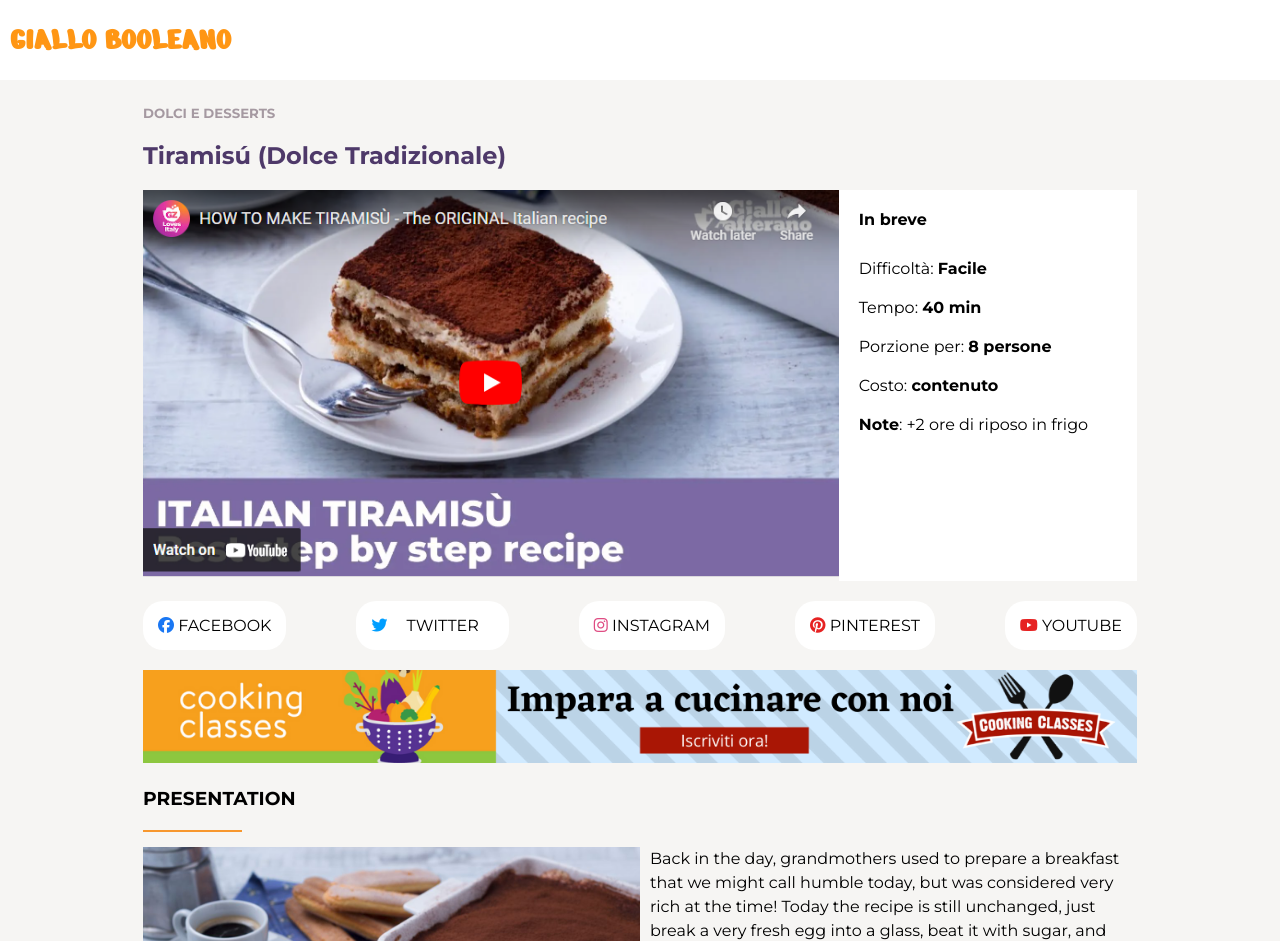
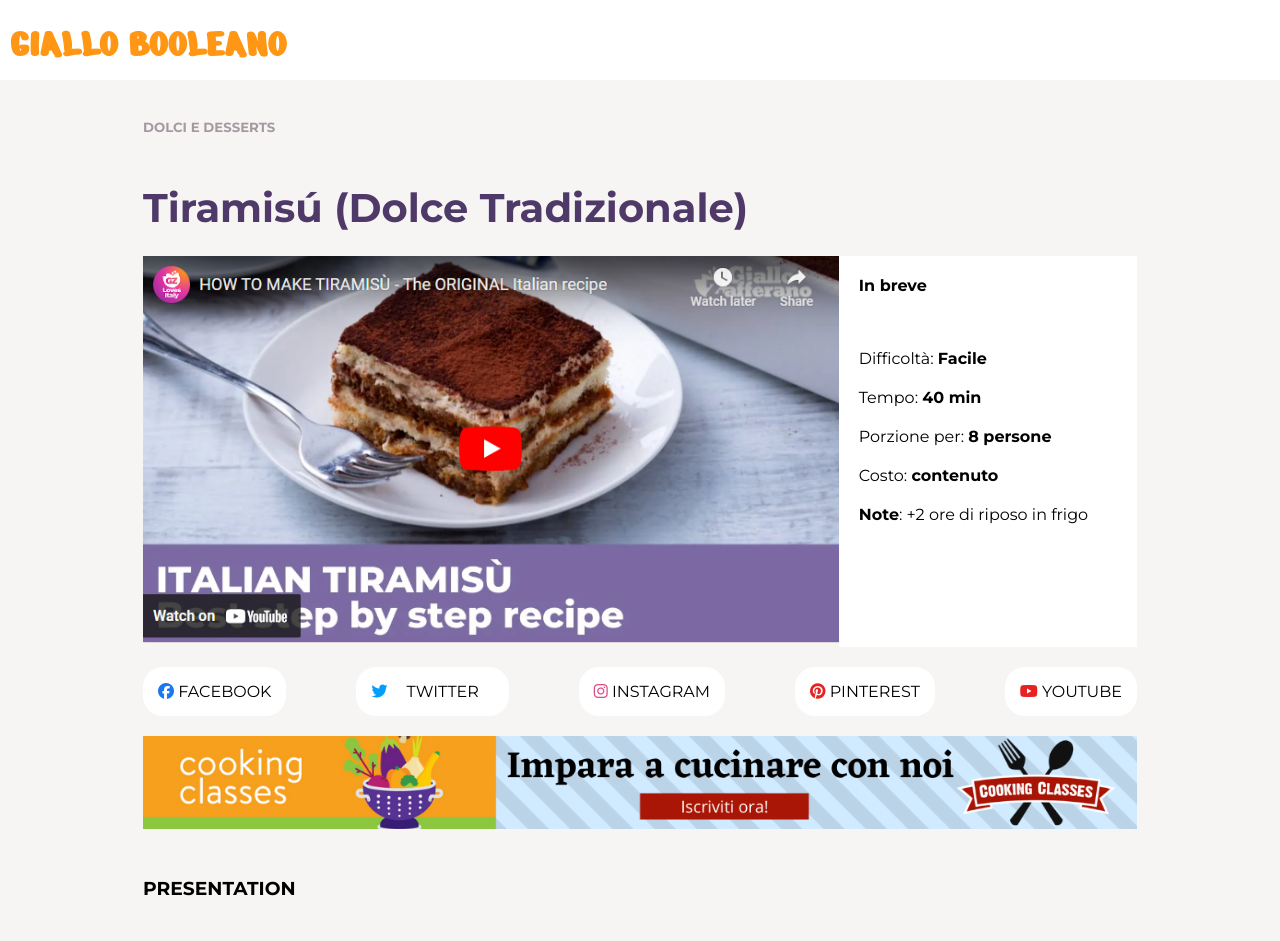
Before and after one commit to giovannidibello/htmlcss-responsive-layout, a plain HTML site: page index.html in a window 1280 px wide. Shown: the top 941 px of the page. Drawn offline with Linux system fonts and the light colour scheme.

Commit message:
add padding and font-size responsive

```diff
--- a/css/style.css
+++ b/css/style.css
@@ -31,6 +31,7 @@ h1 {
     font-family: "Nerko One", cursive;
     color: #ff9614;
     text-align: center;
+    font-size: 40px;
     padding: 20px 0;
 }
 
@@ -182,23 +183,6 @@ ul li {
     padding: 15px 0;
 }
 
-
-
-
-
-
-
-
-
-
-
-
-
-
-
-
-
-
 /*************************************************
     VERSIONE TABLET (sopra i 768px)
  *************************************************/
@@ -216,6 +200,15 @@ ul li {
 
     /* section ricetta */
 
+    h2 {
+        font-size: 2rem;
+        padding: 1.5rem 0;
+    }
+
+    h5 {
+        padding: 1.5rem 0;
+    }
+
     .plus {
         display: inline;
     }
@@ -224,6 +217,7 @@ ul li {
         display: flex;
         flex-wrap: wrap;
         gap: 0 10px;
+        padding: 1.5rem 0;
     }
 
     .info-cont div {
@@ -235,6 +229,10 @@ ul li {
 
 
     /* sezione presentazione */
+
+    h3 {
+        padding: 1.5rem 0;
+    }
 
     .presentation img {
         width: 50%;
@@ -253,26 +251,13 @@ ul li {
 
     }
 
-
-
-
-
-
 }
-
-
-
-
-
 
 /*************************************************
     VERSIONE DESKTOP (sopra i 992px)
   *************************************************/
 
 @media screen and (min-width:992px) {
-
-
-
 
     /* REGOLE MAIN */
 
@@ -281,6 +266,10 @@ ul li {
     }
 
     /* section ricetta */
+
+    h2 {
+        font-size: 2.5rem;
+    }
 
     .ricetta .row {
         display: flex;
@@ -333,6 +322,4 @@ ul li {
         flex-wrap: nowrap;
     }
 
-
-
 }
```
